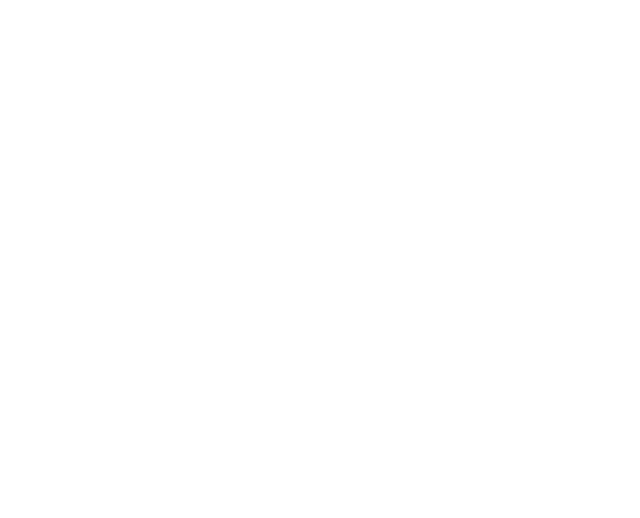
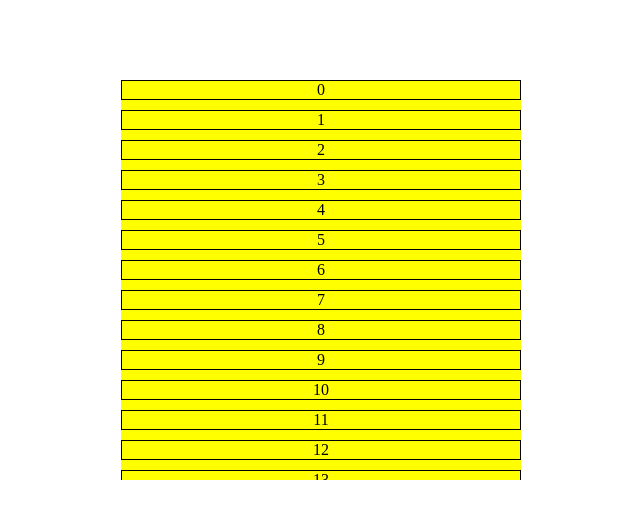
Before and after one commit to HarshJainGitHub/react-machine-coding, a React (Vite) app: page / in a window 1280 px wide. Shown: the top 518 px of the page, without its empty margins (319-959 px from the left). Built offline with nearby package versions, Linux system fonts and the light colour scheme.

Commit message:
infinite scroll using event properties

```diff
--- a/src/App.css
+++ b/src/App.css
@@ -1,8 +1,9 @@
 #root {
-  max-width: 1280px;
-  margin: 0 auto;
-  padding: 2rem;
+  display: flex;
+  justify-content: center;
   text-align: center;
+  margin-top: 5rem;
+  height: 600px;
 }
 
 #btn-primary {
--- a/src/App.jsx
+++ b/src/App.jsx
@@ -3,6 +3,7 @@
 import Example from "./FeatureFlag/Example";
 import Batch from "./BatchAPICalls/Batch";
 import CounterExample from "./CustomHooks/CounterExample";
+import InfiniteScroll from "./InfiniteScroll/InfiniteScroll";
 
 function App() {
   return (
@@ -17,6 +18,7 @@
 
       {/* Consist Implementation of Counter Example */}
       {/* <CounterExample /> */}
+      <InfiniteScroll />
     </>
   );
 }
--- /dev/null
+++ b/src/InfiniteScroll/InfiniteScroll.jsx
@@ -0,0 +1,48 @@
+import React, { useState } from "react";
+import "../InfiniteScroll/infiniteScroll.css";
+
+const SCROLL_THRESHOLD = 20;
+
+const InfiniteScroll = () => {
+  const [data, setData] = useState([...new Array(40)]);
+  const [isLoading, setLoading] = useState(false);
+
+  function handleScroll(event) {
+    //cursor pointing to the height of the container
+    const clientTop = event.target.scrollTop;
+    // total height of the container
+    const scrollHeight = event.target.scrollHeight;
+    // return viewable height of the element
+    const clientHeight = event.target.clientHeight;
+    const remainingScroll = scrollHeight - (clientTop + clientHeight);
+
+    if (remainingScroll < SCROLL_THRESHOLD && !isLoading) {
+      setLoading(true);
+      loadMore();
+    }
+  }
+
+  function loadMore() {
+    setTimeout(() => {
+      setData((prev) => [...prev, ...new Array(10)]);
+      setLoading(false);
+    }, 1000);
+  }
+
+  return (
+    <div onScroll={handleScroll} className="infinite-scroll-container">
+      {data.map((item, index) => {
+        return (
+          <div key={index}>
+            <div className="row" >
+              {index}
+            </div>
+          </div>
+        );
+      })}
+    {isLoading && <div>Loading...</div>}
+    </div>
+  );
+};
+
+export default InfiniteScroll;
--- /dev/null
+++ b/src/InfiniteScroll/infiniteScroll.css
@@ -0,0 +1,13 @@
+.infinite-scroll-container {
+  display: flex;
+  flex-direction: column;
+  width: 400px;
+  height: 400px;
+  overflow: hidden auto;
+  gap:10px;
+  background-color: yellow;
+}
+
+.row {
+  border: 1px solid #000;
+}
```
